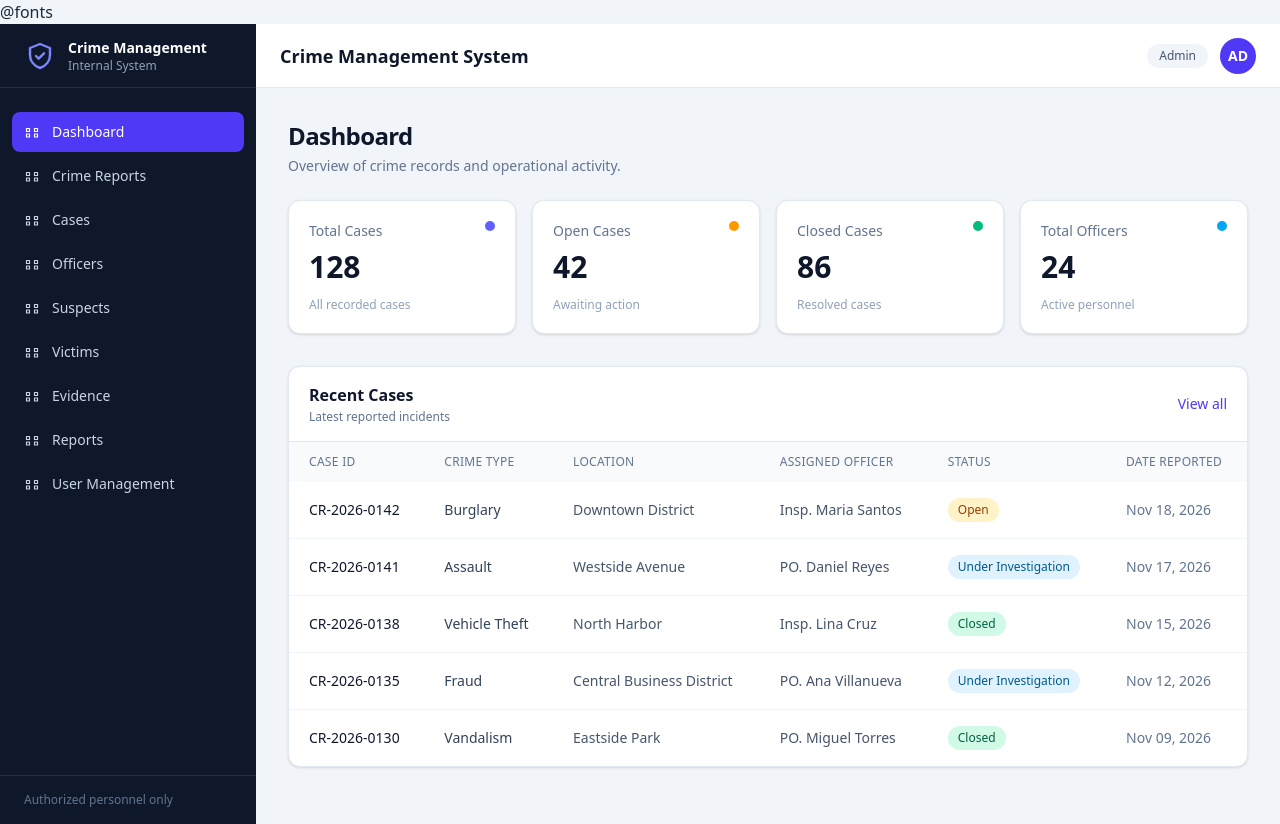
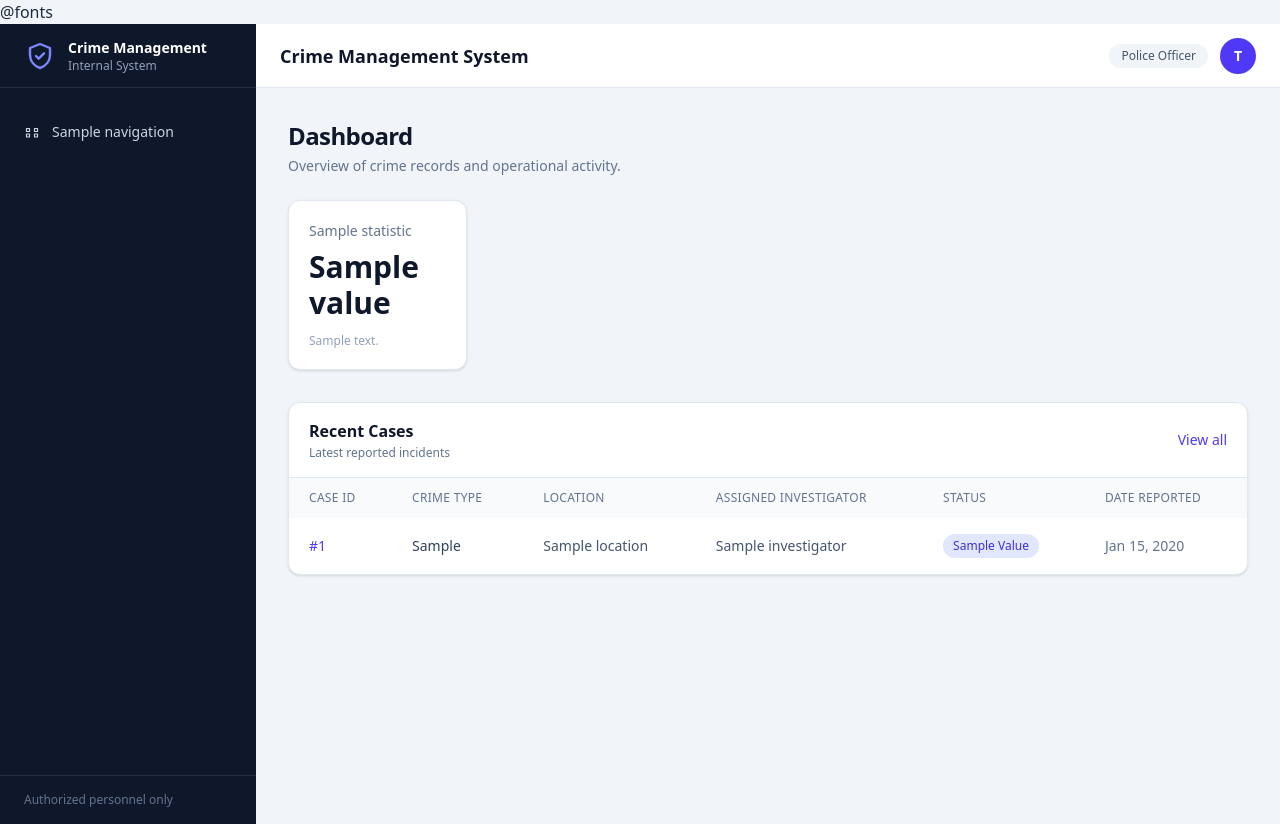
Before and after one commit to krmad/crime-management, a Laravel app: template resources/views/dashboard.blade.php in a window 1280 px wide. Run offline with Laravel 12, Linux system fonts and the light colour scheme; a user stored in the database is signed in; data comes from the database, SQL or seed files in the repository; tables that the repository leaves empty hold one stand-in row (values such as "Sample post"); the template is opened without the code that fills it: most values are stand-ins (such as "Sample title", 1, 10 or a date in 2020); style sheets or scripts are compiled from the project's sources.

Commit message:
Build dynamic role-aware dashboard

```diff
--- a/resources/views/dashboard.blade.php
+++ b/resources/views/dashboard.blade.php
@@ -11,35 +11,6 @@
     @vite(['resources/css/app.css', 'resources/js/app.js'])
 </head>
 <body class="min-h-screen bg-slate-100 text-slate-800 antialiased dark:bg-slate-950 dark:text-slate-100">
-    @php
-        $navigation = [
-            'Dashboard',
-            'Crime Reports',
-            'Cases',
-            'Officers',
-            'Suspects',
-            'Victims',
-            'Evidence',
-            'Reports',
-            'User Management',
-        ];
-
-        $statistics = [
-            ['label' => 'Total Cases', 'value' => '128', 'note' => 'All recorded cases', 'accent' => 'bg-indigo-500'],
-            ['label' => 'Open Cases', 'value' => '42', 'note' => 'Awaiting action', 'accent' => 'bg-amber-500'],
-            ['label' => 'Closed Cases', 'value' => '86', 'note' => 'Resolved cases', 'accent' => 'bg-emerald-500'],
-            ['label' => 'Total Officers', 'value' => '24', 'note' => 'Active personnel', 'accent' => 'bg-sky-500'],
-        ];
-
-        $cases = [
-            ['id' => 'CR-2026-0142', 'type' => 'Burglary', 'location' => 'Downtown District', 'officer' => 'Insp. Maria Santos', 'status' => 'Open', 'statusClass' => 'bg-amber-100 text-amber-800 dark:bg-amber-500/15 dark:text-amber-300', 'date' => 'Nov 18, 2026'],
-            ['id' => 'CR-2026-0141', 'type' => 'Assault', 'location' => 'Westside Avenue', 'officer' => 'PO. Daniel Reyes', 'status' => 'Under Investigation', 'statusClass' => 'bg-sky-100 text-sky-800 dark:bg-sky-500/15 dark:text-sky-300', 'date' => 'Nov 17, 2026'],
-            ['id' => 'CR-2026-0138', 'type' => 'Vehicle Theft', 'location' => 'North Harbor', 'officer' => 'Insp. Lina Cruz', 'status' => 'Closed', 'statusClass' => 'bg-emerald-100 text-emerald-800 dark:bg-emerald-500/15 dark:text-emerald-300', 'date' => 'Nov 15, 2026'],
-            ['id' => 'CR-2026-0135', 'type' => 'Fraud', 'location' => 'Central Business District', 'officer' => 'PO. Ana Villanueva', 'status' => 'Under Investigation', 'statusClass' => 'bg-sky-100 text-sky-800 dark:bg-sky-500/15 dark:text-sky-300', 'date' => 'Nov 12, 2026'],
-            ['id' => 'CR-2026-0130', 'type' => 'Vandalism', 'location' => 'Eastside Park', 'officer' => 'PO. Miguel Torres', 'status' => 'Closed', 'statusClass' => 'bg-emerald-100 text-emerald-800 dark:bg-emerald-500/15 dark:text-emerald-300', 'date' => 'Nov 09, 2026'],
-        ];
-    @endphp
-
     <div class="min-h-screen lg:flex">
         <aside class="hidden w-64 shrink-0 flex-col bg-slate-900 text-slate-300 dark:bg-slate-950 lg:flex">
             <div class="flex h-16 items-center gap-3 border-b border-white/10 px-6">
@@ -55,15 +26,24 @@
 
             <nav class="flex-1 space-y-1 px-3 py-6">
                 @foreach ($navigation as $item)
+                    @if ($item['url'])
                         <a
-                        href="#"
-                        class="flex items-center gap-3 rounded-lg px-3 py-2.5 text-sm font-medium transition-colors {{ $item === 'Dashboard' ? 'bg-indigo-600 text-white' : 'hover:bg-white/10 hover:text-white' }}"
+                            href="{{ $item['url'] }}"
+                            class="flex items-center gap-3 rounded-lg px-3 py-2.5 text-sm font-medium transition-colors {{ $item['label'] === 'Dashboard' ? 'bg-indigo-600 text-white' : 'hover:bg-white/10 hover:text-white' }}"
                         >
                             <svg class="h-4 w-4 shrink-0" viewBox="0 0 24 24" fill="none" stroke="currentColor" stroke-width="1.8" aria-hidden="true">
                                 <path stroke-linejoin="round" d="M3.75 6.75h4.5v4.5h-4.5zM15.75 6.75h4.5v4.5h-4.5zM3.75 15h4.5v4.5h-4.5zM15.75 15h4.5v4.5h-4.5z" />
                             </svg>
-                        {{ $item }}
+                            {{ $item['label'] }}
                         </a>
+                    @else
+                        <span class="flex items-center gap-3 rounded-lg px-3 py-2.5 text-sm font-medium text-slate-500">
+                            <svg class="h-4 w-4 shrink-0" viewBox="0 0 24 24" fill="none" stroke="currentColor" stroke-width="1.8" aria-hidden="true">
+                                <path stroke-linejoin="round" d="M3.75 6.75h4.5v4.5h-4.5zM15.75 6.75h4.5v4.5h-4.5zM3.75 15h4.5v4.5h-4.5zM15.75 15h4.5v4.5h-4.5z" />
+                            </svg>
+                            {{ $item['label'] }}
+                        </span>
+                    @endif
                 @endforeach
             </nav>
 
@@ -81,19 +61,25 @@
                     <h1 class="text-base font-semibold text-slate-900 sm:text-lg dark:text-white">Crime Management System</h1>
                 </div>
                 <div class="flex items-center gap-3">
-                    <span class="hidden rounded-full bg-slate-100 px-3 py-1 text-xs font-medium text-slate-600 sm:inline dark:bg-slate-800 dark:text-slate-300">Admin</span>
-                    <span class="flex h-9 w-9 items-center justify-center rounded-full bg-indigo-600 text-sm font-semibold text-white">AD</span>
+                    <span class="hidden rounded-full bg-slate-100 px-3 py-1 text-xs font-medium text-slate-600 sm:inline dark:bg-slate-800 dark:text-slate-300">{{ \Illuminate\Support\Str::headline(Auth::user()->role?->value ?? 'user') }}</span>
+                    <span class="flex h-9 w-9 items-center justify-center rounded-full bg-indigo-600 text-sm font-semibold text-white" title="{{ Auth::user()->name }}">{{ strtoupper(substr(Auth::user()->name, 0, 1)) }}</span>
                 </div>
             </header>
 
             <nav class="flex gap-2 overflow-x-auto border-b border-slate-200 bg-white px-4 py-3 dark:border-slate-800 dark:bg-slate-900 lg:hidden">
                 @foreach ($navigation as $item)
+                    @if ($item['url'])
                         <a
-                        href="#"
-                        class="whitespace-nowrap rounded-full px-3 py-1.5 text-xs font-medium {{ $item === 'Dashboard' ? 'bg-indigo-600 text-white' : 'bg-slate-100 text-slate-600 dark:bg-slate-800 dark:text-slate-300' }}"
+                            href="{{ $item['url'] }}"
+                            class="whitespace-nowrap rounded-full px-3 py-1.5 text-xs font-medium {{ $item['label'] === 'Dashboard' ? 'bg-indigo-600 text-white' : 'bg-slate-100 text-slate-600 dark:bg-slate-800 dark:text-slate-300' }}"
                         >
-                        {{ $item }}
+                            {{ $item['label'] }}
                         </a>
+                    @else
+                        <span class="whitespace-nowrap rounded-full bg-slate-100 px-3 py-1.5 text-xs font-medium text-slate-400 dark:bg-slate-800 dark:text-slate-500">
+                            {{ $item['label'] }}
+                        </span>
+                    @endif
                 @endforeach
             </nav>
 
@@ -103,7 +89,7 @@
                     <p class="mt-1 text-sm text-slate-500 dark:text-slate-400">Overview of crime records and operational activity.</p>
                 </div>
 
-                <section class="grid gap-4 sm:grid-cols-2 xl:grid-cols-4" aria-label="Case statistics">
+                <section class="grid gap-4 sm:grid-cols-2 xl:grid-cols-5" aria-label="Case statistics">
                     @foreach ($statistics as $statistic)
                         <article class="rounded-xl border border-slate-200 bg-white p-5 shadow-sm dark:border-slate-800 dark:bg-slate-900">
                             <div class="flex items-start justify-between gap-3">
@@ -124,9 +110,12 @@
                             <h3 class="text-base font-semibold text-slate-900 dark:text-white">Recent Cases</h3>
                             <p class="mt-0.5 text-xs text-slate-500 dark:text-slate-400">Latest reported incidents</p>
                         </div>
-                        <a href="#" class="text-sm font-medium text-indigo-600 hover:text-indigo-500 dark:text-indigo-400">View all</a>
+                        <a href="{{ route('cases.index') }}" class="text-sm font-medium text-indigo-600 hover:text-indigo-500 dark:text-indigo-400">View all</a>
                     </div>
 
+                    @if ($recentCases->isEmpty())
+                        <p class="px-5 py-10 text-center text-sm text-slate-500 dark:text-slate-400">No cases are available to your role yet.</p>
+                    @else
                         <div class="overflow-x-auto">
                             <table class="w-full min-w-[720px] text-left text-sm">
                                 <thead class="bg-slate-50 text-xs uppercase tracking-wide text-slate-500 dark:bg-slate-800/50 dark:text-slate-400">
@@ -134,27 +123,30 @@
                                         <th scope="col" class="px-5 py-3 font-medium">Case ID</th>
                                         <th scope="col" class="px-5 py-3 font-medium">Crime Type</th>
                                         <th scope="col" class="px-5 py-3 font-medium">Location</th>
-                                    <th scope="col" class="px-5 py-3 font-medium">Assigned Officer</th>
+                                        <th scope="col" class="px-5 py-3 font-medium">Assigned Investigator</th>
                                         <th scope="col" class="px-5 py-3 font-medium">Status</th>
                                         <th scope="col" class="px-5 py-3 font-medium">Date Reported</th>
                                     </tr>
                                 </thead>
                                 <tbody class="divide-y divide-slate-100 dark:divide-slate-800">
-                                @foreach ($cases as $case)
+                                    @foreach ($recentCases as $case)
                                         <tr class="transition-colors hover:bg-slate-50 dark:hover:bg-slate-800/50">
-                                        <td class="whitespace-nowrap px-5 py-4 font-medium text-slate-900 dark:text-white">{{ $case['id'] }}</td>
-                                        <td class="whitespace-nowrap px-5 py-4 text-slate-700 dark:text-slate-300">{{ $case['type'] }}</td>
-                                        <td class="px-5 py-4 text-slate-600 dark:text-slate-400">{{ $case['location'] }}</td>
-                                        <td class="whitespace-nowrap px-5 py-4 text-slate-600 dark:text-slate-400">{{ $case['officer'] }}</td>
+                                            <td class="whitespace-nowrap px-5 py-4 font-medium text-slate-900 dark:text-white">
+                                                <a href="{{ route('cases.show', $case) }}" class="text-indigo-600 hover:text-indigo-500 dark:text-indigo-400">#{{ $case->id }}</a>
+                                            </td>
+                                            <td class="whitespace-nowrap px-5 py-4 text-slate-700 dark:text-slate-300">{{ $case->crime_type }}</td>
+                                            <td class="px-5 py-4 text-slate-600 dark:text-slate-400">{{ $case->location }}</td>
+                                            <td class="whitespace-nowrap px-5 py-4 text-slate-600 dark:text-slate-400">{{ $case->investigator?->name ?? '—' }}</td>
                                             <td class="px-5 py-4">
-                                            <span class="inline-flex whitespace-nowrap rounded-full px-2.5 py-1 text-xs font-medium {{ $case['statusClass'] }}">{{ $case['status'] }}</span>
+                                                <span class="inline-flex whitespace-nowrap rounded-full bg-indigo-100 px-2.5 py-1 text-xs font-medium text-indigo-700 dark:bg-indigo-500/15 dark:text-indigo-300">{{ \Illuminate\Support\Str::headline($case->status->value) }}</span>
                                             </td>
-                                        <td class="whitespace-nowrap px-5 py-4 text-slate-500 dark:text-slate-400">{{ $case['date'] }}</td>
+                                            <td class="whitespace-nowrap px-5 py-4 text-slate-500 dark:text-slate-400">{{ $case->created_at?->format('M d, Y') }}</td>
                                         </tr>
                                     @endforeach
                                 </tbody>
                             </table>
                         </div>
+                    @endif
                 </section>
             </main>
         </div>
--- a/routes/web.php
+++ b/routes/web.php
@@ -1,12 +1,11 @@
 <?php
 
 use App\Http\Controllers\CrimeCaseController;
+use App\Http\Controllers\DashboardController;
 use App\Http\Controllers\ProfileController;
 use Illuminate\Support\Facades\Route;
 
-Route::get('/', function () {
-    return view('dashboard');
-})->middleware('auth')->name('dashboard');
+Route::get('/', [DashboardController::class, 'index'])->middleware('auth')->name('dashboard');
 
 Route::middleware('auth')->group(function () {
     Route::get('/cases', [CrimeCaseController::class, 'index'])->name('cases.index');
```
Also changed, not shown: app/Http/Controllers/CrimeCaseController.php (+2 -8 lines), app/Http/Controllers/DashboardController.php (added, +68 -0 lines), app/Models/CrimeCase.php (+12 -0 lines), tests/Feature/DashboardTest.php (added, +176 -0 lines), tests/Feature/ExampleTest.php (+2 -0 lines). Lines whose indentation alone changed are shown as unchanged.
